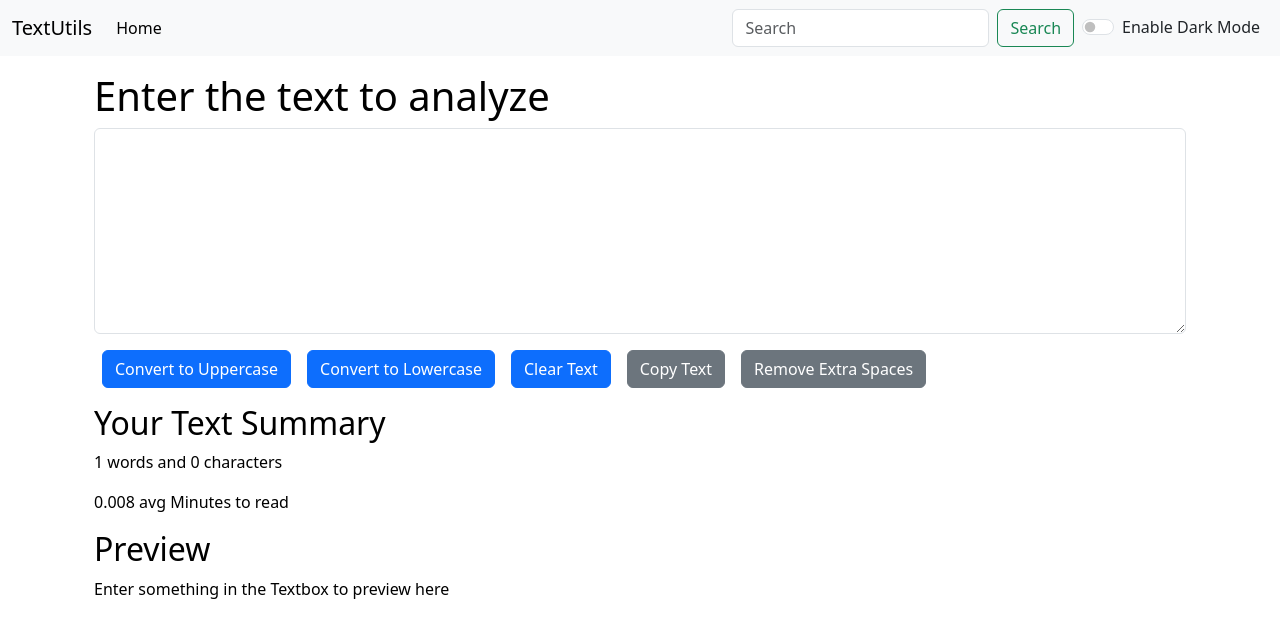
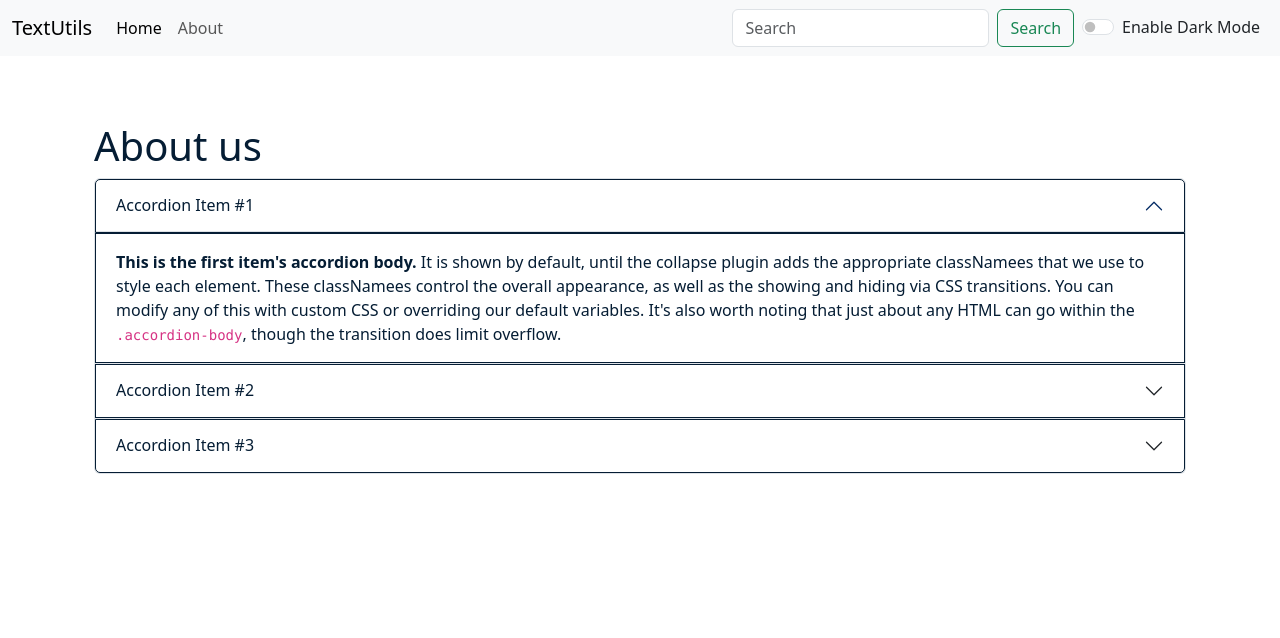
Before and after one commit to Sk9singh/Text_utils, a React (Create React App) app: page /about in a window 1280 px wide. Shown: the top 638 px of the page. Built offline with nearby package versions, Linux system fonts and the light colour scheme.

Commit message:
Final changes

```diff
--- a/package.json
+++ b/package.json
@@ -1,5 +1,4 @@
 {
-  "homepage": "https://Sk9singh.github.io/Text_utils",
   "name": "my-react-app",
   "version": "0.1.0",
   "private": true,
@@ -9,7 +8,6 @@
     "@testing-library/react": "^16.3.0",
     "@testing-library/user-event": "^13.5.0",
     "bootstrap": "^5.3.5",
-    "gh-pages": "^6.3.0",
     "react": "^19.1.0",
     "react-dom": "^19.1.0",
     "react-router-dom": "^7.5.2",
--- a/src/App.js
+++ b/src/App.js
@@ -1,14 +1,14 @@
 import './App.css';
 import React, {useState} from 'react';
-//import About from './components/About.js';
+import About from './components/About.js';
 import Navbar from './components/Navbar.js';
 import TextForm from './components/TextForm.js';
 import Alert from './components/Alert.js';
-// import {
-//   BrowserRouter as Router,
-//   Routes,
-//   Route,
-// } from 'react-router-dom';
+import {
+  BrowserRouter as Router,
+  Routes,
+  Route,
+} from 'react-router-dom';
 
 
 function App() {
@@ -42,19 +42,19 @@ function App() {
 
   return (
     <>
-    {/* <Router>*/}
+    <Router>
     <Navbar title="TextUtils" mode={mode} toggleMode={toggleMode} about="About"/>
     <Alert alert = {alert}/>
     <div className="container my-3">
-     {/* <Routes>
-       <Route exact path="/about" element={<About/>}>
+      <Routes>
+       <Route exact path="/about" element={<About mode={mode}/>}>
         </Route>
-        <Route exact path="/" element={}>
+        <Route exact path="/" element={<TextForm showAlert={showAlert} heading="Enter the text to analyze" mode={mode}/>}>
         </Route>
-    </Routes> */}
-    <TextForm showAlert={showAlert} heading="Enter the text to analyze" mode={mode}/>
+    </Routes>
+
    </div>
-  {/*</Router>*/}
+  </Router>
     </>
   );
 }
--- a/src/components/About.js
+++ b/src/components/About.js
@@ -1,37 +1,21 @@
-import React, { useState } from 'react'
+import React from 'react'
 
-export default function About() {
+export default function About(props) {
 
 
-const [myStyle,setMyStyle] =useState({
-   color: 'black',
-   backgroundColor: 'white'
-})
-
-const [btnText,setBtnText] = useState('Enable Dark Mode')
-
-
-const toggleStyle = ()=> {
-  if(myStyle.color === 'white') {
-   setMyStyle({
-      color: 'black',
-      backgroundColor: 'white',
-      border: '2px solid white'
-   })
-   setBtnText('Enable Dark Mode');
-  }
-  else {
-   setMyStyle({
-      color: 'white',
-      backgroundColor: 'black'
-   })
-   setBtnText('Enable Light Mode');
-  }
+// const [myStyle,setMyStyle] =useState({
+//    color: 'black',
+//    backgroundColor: 'white'
+// })
+let myStyle = {
+  color: props.mode==='dark' ? 'white':'#051d34',
+  backgroundColor: props.mode==='dark' ? '#051d34':'white',
+  border: '1px solid',
+  borderColor: props.mode==='dark'?'white':'#051d34'
 }
 
-
   return (
-  <div className='container'>
+  <div className='container' style={{color: props.mode==='dark' ? 'white':'#051d34',}}>
     <h1>About us</h1>
     <div className="accordion" id="accordionExample">
       <div className="accordion-item">
@@ -70,9 +54,7 @@ const toggleStyle = ()=> {
         </div>
       </div>
     </div>
-    <div className="container my-3">
-    <button onClick={toggleStyle} type="button" className="btn btn-primary">{btnText}</button>
-    </div>
+
         </div>
     </div>
   )
--- a/src/components/Alert.js
+++ b/src/components/Alert.js
@@ -8,9 +8,10 @@ export default function Alert(props) {
   }
 
   return (
-   props.alert && <div className={`alert alert-${props.alert.type} alert-dismissible fade show`} role="alert">
+    <div style={{height: '50px'}}>
+   {props.alert && <div className={`alert alert-${props.alert.type} alert-dismissible fade show`} role="alert">
      <strong>{capitalized(props.alert.type)}</strong>: {props.alert.msg}
-
+     </div>}
 </div>
   )
 }
--- a/src/components/Navbar.js
+++ b/src/components/Navbar.js
@@ -1,6 +1,6 @@
 import React from 'react';
 import PropTypes from 'prop-types';
-//import { Link } from 'react-router-dom';
+import { Link } from 'react-router-dom';
 
 
 export default function Navbar(props) {
@@ -8,19 +8,19 @@ export default function Navbar(props) {
     <div>
     <nav className={`navbar navbar-expand-lg navbar-${props.mode} bg-${props.mode}`}>
     <div className="container-fluid">
-      <a className="navbar-brand" href="">{props.title}</a>
+      <Link className="navbar-brand" to="/">{props.title}</Link>
       <button className="navbar-toggler" type="button" data-bs-toggle="collapse" data-bs-target="#navbarSupportedContent" aria-controls="navbarSupportedContent" aria-expanded="false" aria-label="Toggle navigation">
         <span className="navbar-toggler-icon"></span>
       </button>
       <div className="collapse navbar-collapse" id="navbarSupportedContent">
         <ul className="navbar-nav me-auto mb-2 mb-lg-0">
           <li className="nav-item">
-            {/*<Link className="nav-link active" aria-current="page" to="/">Home</Link>*/}
-            <a className="nav-link active" aria-current="page" href="">Home</a>
+            <Link className="nav-link active" aria-current="page" to="/">Home</Link>
+
           </li>
-          {/*<li className="nav-item">
+          <li className="nav-item">
             <Link className="nav-link" to="/about ">{props.about}</Link>
-          </li>*/}
+          </li>
 
         </ul>
         <form className="d-flex" role="search">
--- a/src/components/TextForm.js
+++ b/src/components/TextForm.js
@@ -28,6 +28,7 @@ export default function TextForm(props) {
         let copyText = document.getElementById('myBox');
         copyText.select();
         navigator.clipboard.writeText(copyText.value);
+        document.getSelection().removeAllRanges();
         props.showAlert('Copied to clipboard','success')
     }
 
@@ -46,16 +47,16 @@ export default function TextForm(props) {
          <div className="mb-3">
          <textarea className="form-control" value={text} onChange={handleOnChange} style={{backgroundColor: props.mode==='light' ? 'white':'grey',color: props.mode==='light' ? 'black':'white'}} id="myBox" rows="8"></textarea>
         </div>
-        <button className="btn btn-primary mx-2" onClick={handleUpClick}>Convert to Uppercase</button>
-        <button className="btn btn-primary mx-2" onClick={handleDownClick}>Convert to Lowercase</button>
-        <button className="btn btn-primary mx-2" onClick={handleClearClick}>Clear Text</button>
-        <button className="btn btn-secondary mx-2" onClick={handleCopyClick}>Copy Text</button>
-        <button className="btn btn-secondary mx-2" onClick={handleExtraSpaceClick}>Remove Extra Spaces</button>
+        <button disabled={text.length===0} className="btn btn-primary mx-2 my-2" onClick={handleUpClick}>Convert to Uppercase</button>
+        <button disabled={text.length===0} className="btn btn-primary mx-2 my-2" onClick={handleDownClick}>Convert to Lowercase</button>
+        <button disabled={text.length===0} className="btn btn-primary mx-2 my-2" onClick={handleClearClick}>Clear Text</button>
+        <button disabled={text.length===0} className="btn btn-primary mx-2 my-2" onClick={handleCopyClick}>Copy Text</button>
+        <button disabled={text.length===0} className="btn btn-primary mx-2 my-2" onClick={handleExtraSpaceClick}>Remove Extra Spaces</button>
     </div>
       <div className="container my-3" style={{color: props.mode==='light' ? 'black':'white'}}>
        <h2>Your Text Summary</h2>
-         <p>{text.split(" ").length} words and {text.length} characters</p>
-         <p>{0.008 * text.split(" ").length} avg Minutes to read</p>
+         <p>{text.split(" ").filter((element)=>{ return element.length!==0}).length} words and {text.length} characters</p>
+         <p>{0.008 * text.split(" ").filter((element)=>{ return element.length!==0}).length} avg Minutes to read</p>
          <h2>Preview</h2>
          <p>{text.length>0 ? text : 'Enter something in the Textbox to preview here'}</p>
       </div>
```
Also changed, not shown: 1 other file (tests, documents, lock files or other folders).
